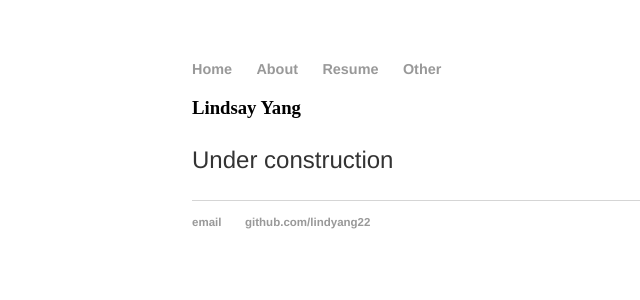
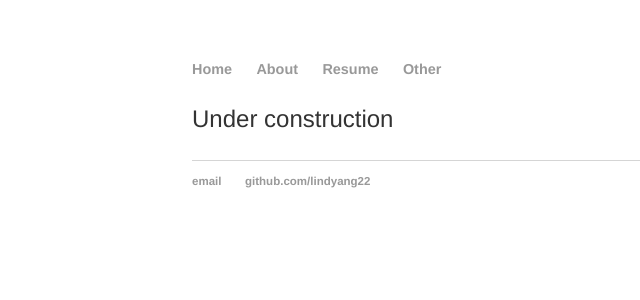
Before and after one commit to lindyang22/lindsayyang.github.io, a Jekyll site: the page built from resume/index.html, in a window 1280 px wide. Shown: the top 300 px of the page, without its empty margins (0-640 px from the left). Built offline with Jekyll 4.4.1, drawn with Linux system fonts in a browser that asks for light colours.

Commit message:
Update index.html

```diff
--- a/resume/index.html
+++ b/resume/index.html
@@ -3,6 +3,5 @@ layout: default
 title: Lindsay Yang
 ---
 <div class = "blurb">
-     <h3>Lindsay Yang</h3>
-	   <p>Under construction</p>
+	<p>Under construction</p>
 </div><!-- /.blurb -->
```
